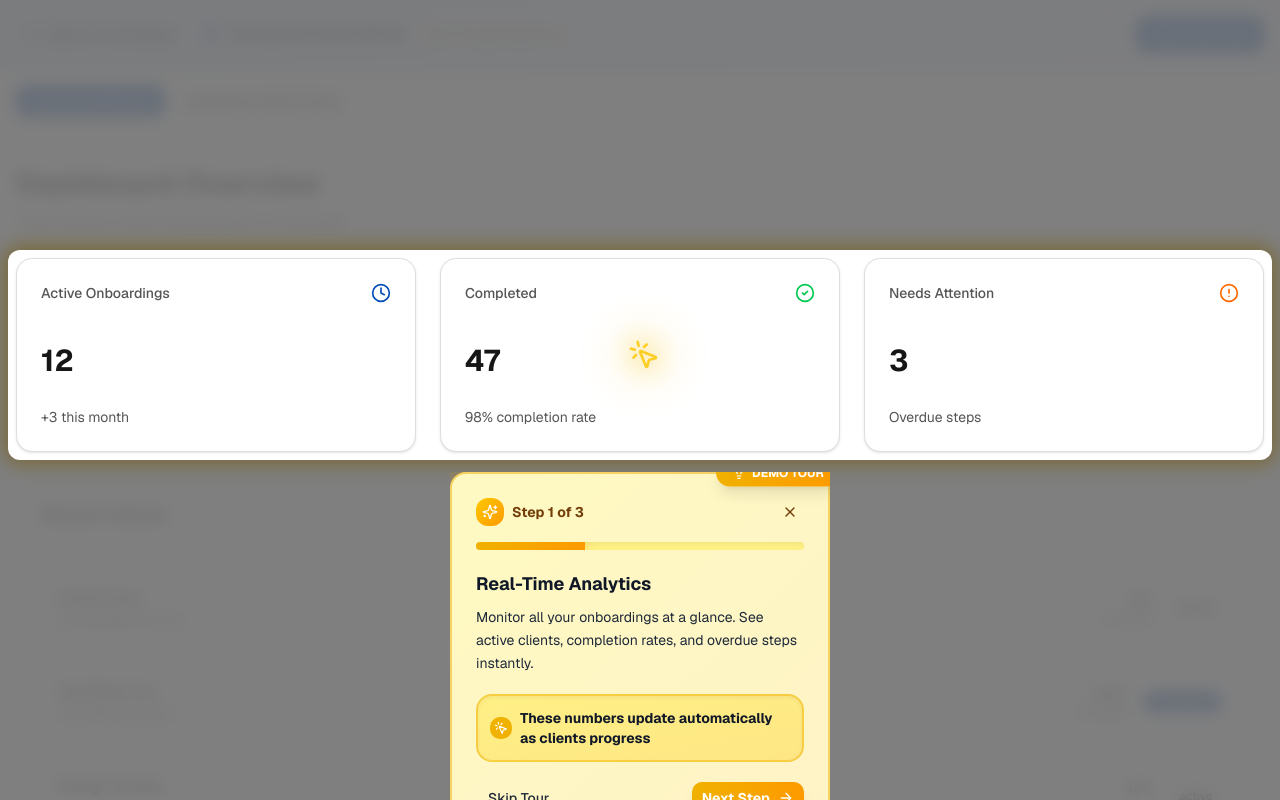
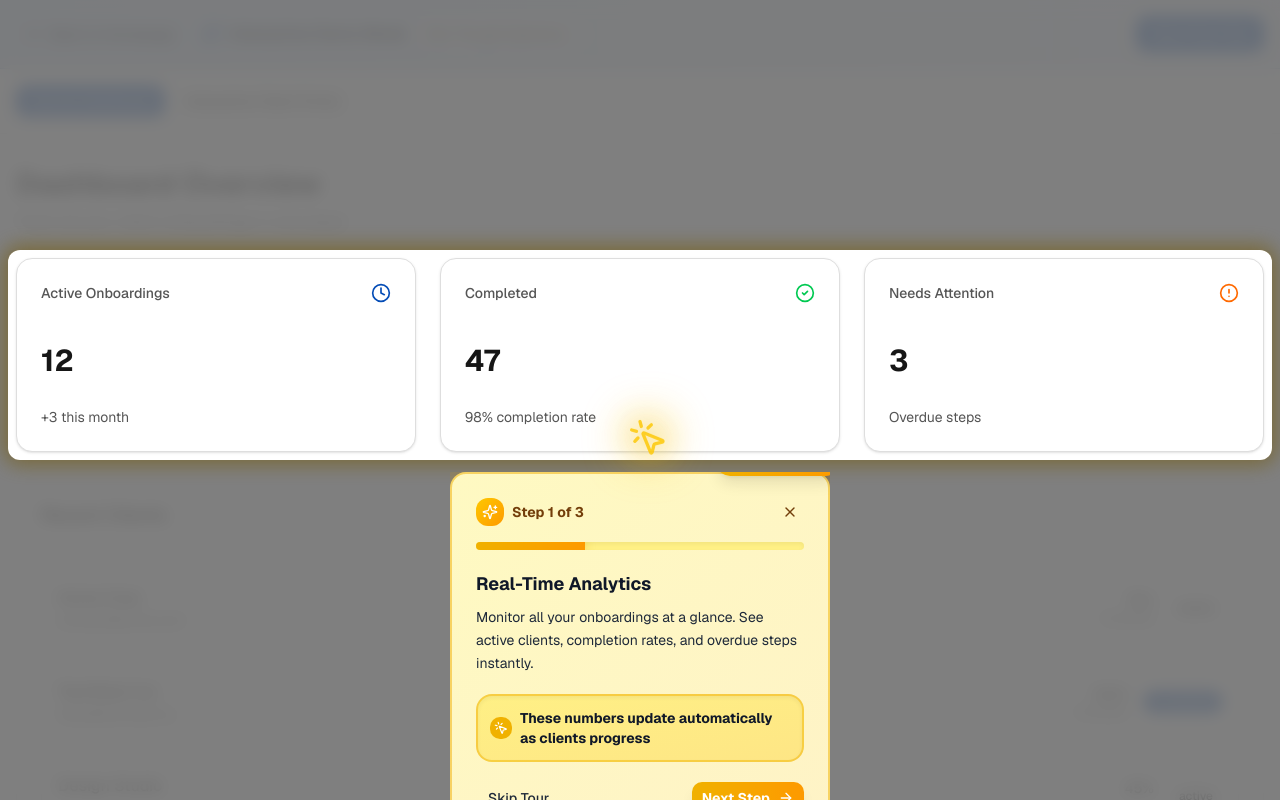
Before and after one commit to vm799/JobProof, a Next.js app: page /demo in a window 1280 px wide. Shown: the top 800 px of the page. Built offline with nearby package versions, Linux system fonts and the light colour scheme.

Commit message:
fix: reposition bouncing pointer for better visibility
Adjust pointer position relative to modal and increase
visibility with size and glow enhancements.

#VERCEL_SKIP

Co-authored-by: Vaishali Mehmi <89162649+vm799@users.noreply.github.com>

```diff
--- a/components/guided-tour.tsx
+++ b/components/guided-tour.tsx
@@ -120,6 +120,42 @@ export function GuidedTour({ steps, onComplete, onSkip }: GuidedTourProps) {
 
   const position = getModalPosition()
 
+  const getPointerPosition = () => {
+    switch (step.position) {
+      case "top":
+        // Pointer below modal, pointing up
+        return {
+          top: position.top + 260,
+          left: position.left + 190 - 12,
+        }
+      case "bottom":
+        // Pointer above modal, pointing down
+        return {
+          top: position.top - 40,
+          left: position.left + 190 - 12,
+        }
+      case "left":
+        // Pointer to the right of modal, pointing left
+        return {
+          top: position.top + 120,
+          left: position.left + 380 + 20,
+        }
+      case "right":
+        // Pointer to the left of modal, pointing right
+        return {
+          top: position.top + 120,
+          left: position.left - 40,
+        }
+      default:
+        return {
+          top: position.top - 40,
+          left: position.left + 190 - 12,
+        }
+    }
+  }
+
+  const pointerPosition = getPointerPosition()
+
   return (
     <>
       {/* Backdrop overlay */}
@@ -141,16 +177,16 @@ export function GuidedTour({ steps, onComplete, onSkip }: GuidedTourProps) {
 
       {step.action && (
         <div
-          className="fixed z-50 pointer-events-none"
+          className="fixed z-[60] pointer-events-none"
           style={{
-            top: targetRect.top + targetRect.height / 2 - 12,
-            left: targetRect.left + targetRect.width / 2 - 12,
+            top: `${pointerPosition.top}px`,
+            left: `${pointerPosition.left}px`,
             animation: "bounce 1s infinite",
           }}
         >
           <div className="relative">
-            <MousePointerClick className="h-8 w-8 text-yellow-400 drop-shadow-[0_0_12px_rgba(234,179,8,0.9)] animate-pulse" />
-            <div className="absolute inset-0 h-8 w-8 bg-yellow-400 rounded-full blur-xl opacity-50 animate-pulse" />
+            <MousePointerClick className="h-10 w-10 text-yellow-400 drop-shadow-[0_0_16px_rgba(234,179,8,1)] animate-pulse" />
+            <div className="absolute inset-0 h-10 w-10 bg-yellow-400 rounded-full blur-xl opacity-60 animate-pulse" />
           </div>
         </div>
       )}
@@ -255,6 +291,15 @@ export function GuidedTour({ steps, onComplete, onSkip }: GuidedTourProps) {
             box-shadow: 0 0 0 0 rgba(234, 179, 8, 0);
           }
         }
+
+        @keyframes bounce {
+          0%, 100% {
+            transform: translateY(0);
+          }
+          50% {
+            transform: translateY(-20px);
+          }
+        }
       `}</style>
     </>
   )
```
